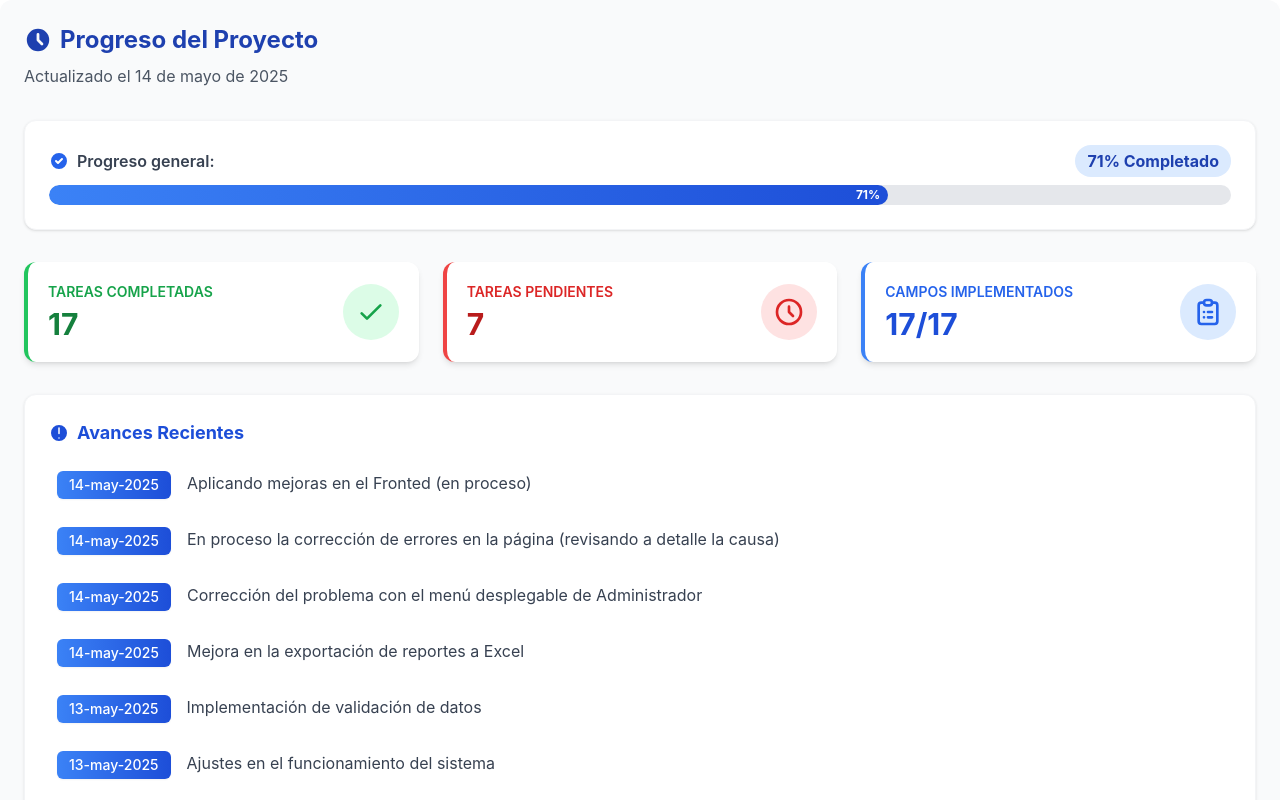
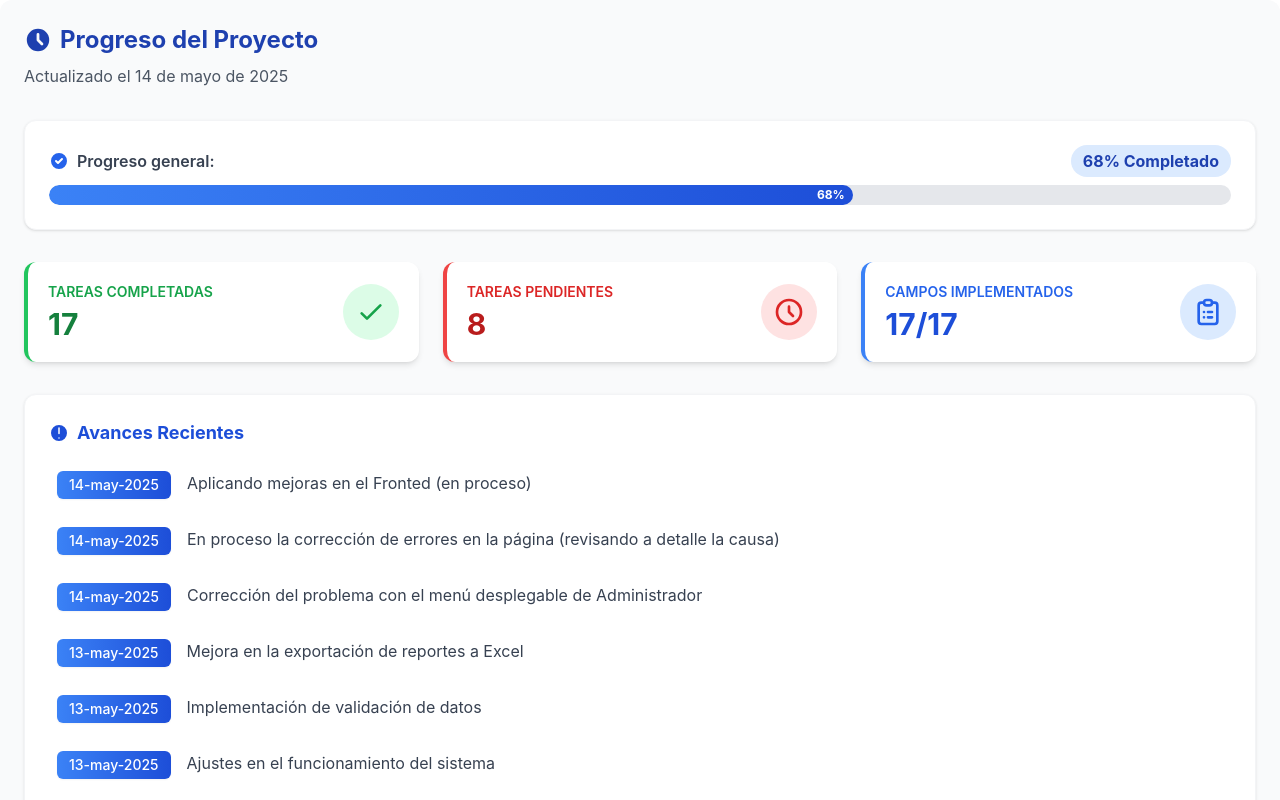
Before and after one commit to csoledd/progress, a React (Create React App) app: page / in a window 1280 px wide. Shown: the top 800 px of the page. Built offline with nearby package versions, Linux system fonts and the light colour scheme.

Commit message:
Actualizado TaskTracker con nuevos avances y ajuste de estadísticas

```diff
--- a/src/components/TaskTracker.js
+++ b/src/components/TaskTracker.js
@@ -5,7 +5,7 @@ const TaskTracker = () => {
     // Funcionalidades de autenticación
     login: true,
     userAdmin: true,
-    passwordManagement: true,
+    passwordManagement: false,
 
     // Base de datos
     sqlConnection: true,
@@ -49,9 +49,9 @@ const TaskTracker = () => {
   // Stats corregidos (para ajustar el conteo)
   const stats = {
     completedTasks: 17,
-    totalTasks: 24, // Total de 17 + 9 = 26
-    pendingTasks: 7,
-    completionPercentage: Math.round((17 / 24) * 100)
+    totalTasks: 25, // Total de 17 + 9 = 26
+    pendingTasks: 8,
+    completionPercentage: Math.round((17 / 25) * 100)
   };
 
   // Avances recientes
@@ -59,7 +59,7 @@ const TaskTracker = () => {
     { date: "14-may-2025", update: "Aplicando mejoras en el Fronted (en proceso)" },
     { date: "14-may-2025", update: "En proceso la corrección de errores en la página (revisando a detalle la causa) " },
     { date: "14-may-2025", update: "Corrección del problema con el menú desplegable de Administrador" },
-    { date: "14-may-2025", update: "Mejora en la exportación de reportes a Excel" },
+    { date: "13-may-2025", update: "Mejora en la exportación de reportes a Excel" },
     { date: "13-may-2025", update: "Implementación de validación de datos" },
     { date: "13-may-2025", update: "Ajustes en el funcionamiento del sistema" },
     { date: "12-may-2025", update: "Finalización de la vista de historial (con base de datos)" },
```
